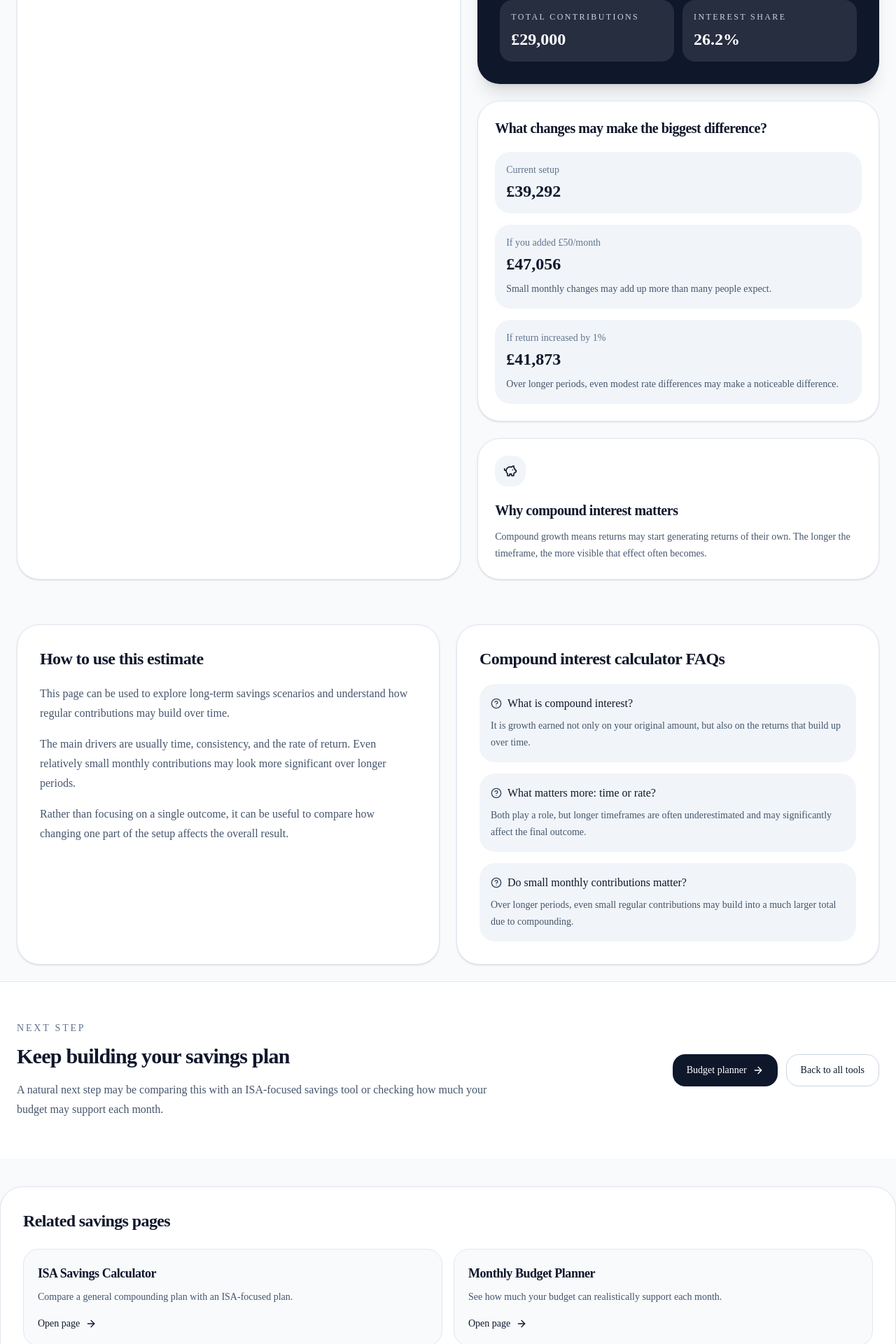
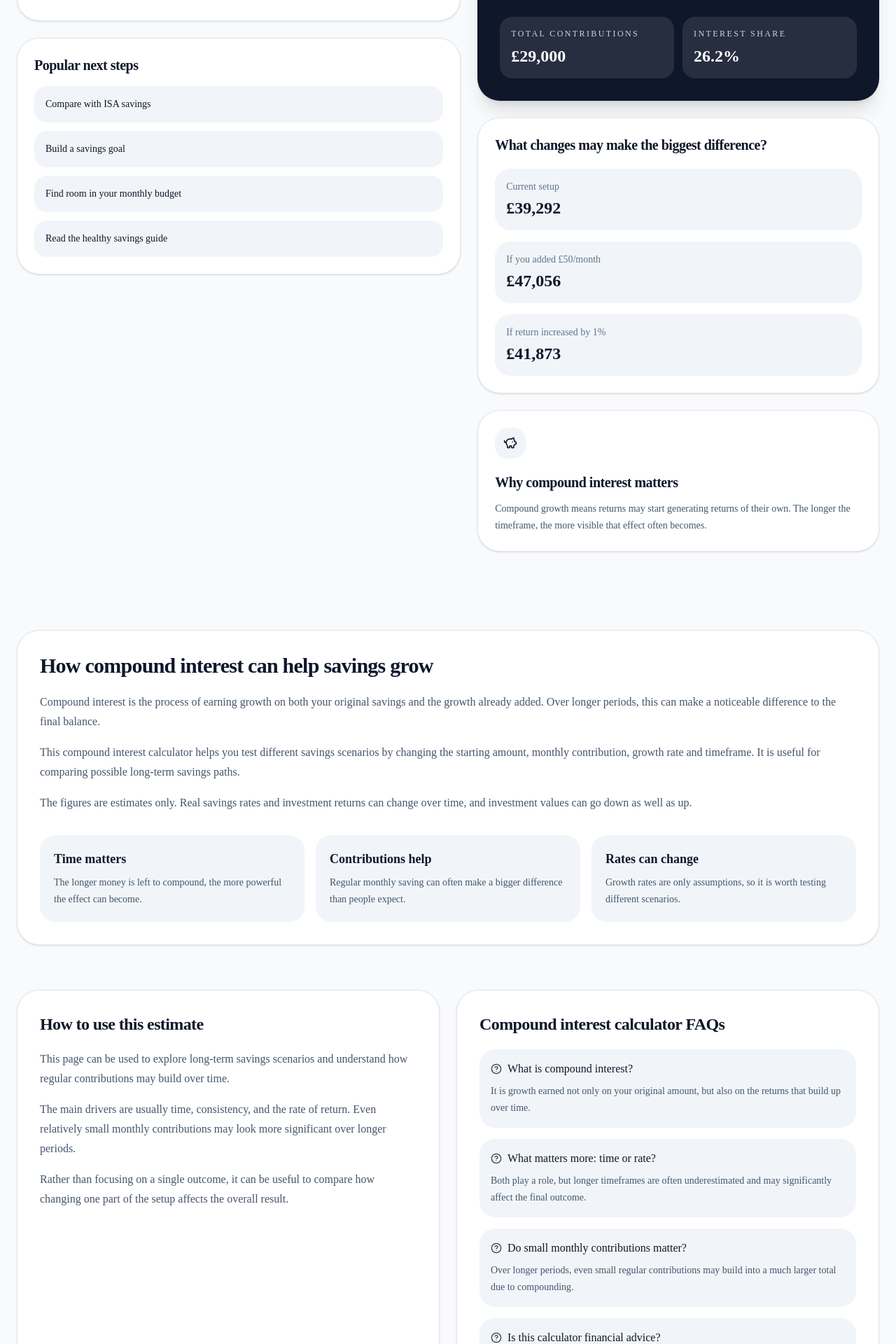
Before and after one commit to AlexMcD89/budgetbeacon89, a Next.js app: page /tools/compound-interest-calculator in a window 1280 px wide. Shown: the part 880-2800 px from the top of the page at 70% size. Built offline with nearby package versions, Linux system fonts and the light colour scheme.

Commit message:
Improve compound interest calculator SEO and ads

```diff
--- /dev/null
+++ b/app/tools/compound-interest-calculator/layout.tsx
@@ -0,0 +1,27 @@
+import type { Metadata } from "next";
+
+export const metadata: Metadata = {
+  title: "Compound Interest Calculator UK | Savings Growth Calculator",
+  description:
+    "Use our free compound interest calculator to estimate how your savings or investments could grow over time with monthly contributions and compound growth.",
+  alternates: {
+    canonical:
+      "https://www.budgetbeacon.co.uk/tools/compound-interest-calculator",
+  },
+  openGraph: {
+    title: "Compound Interest Calculator UK",
+    description:
+      "Estimate long-term savings growth with compound interest, monthly contributions and different growth rates.",
+    url: "https://www.budgetbeacon.co.uk/tools/compound-interest-calculator",
+    siteName: "BudgetBeacon",
+    type: "website",
+  },
+};
+
+export default function CompoundInterestLayout({
+  children,
+}: {
+  children: React.ReactNode;
+}) {
+  return children;
+}
--- a/app/tools/compound-interest-calculator/page.tsx
+++ b/app/tools/compound-interest-calculator/page.tsx
@@ -12,6 +12,7 @@ import {
 } from "lucide-react";
 import RelatedLinks from "@/components/related-links";
 import ToolDisclaimer from "@/components/tool-disclaimer";
+import AdsenseAd from "@/components/adsense-ad";
 
 function formatGBP(value: number) {
   return new Intl.NumberFormat("en-GB", {
@@ -168,8 +169,16 @@ export default function CompoundInterestCalculatorPage() {
         </div>
       </section>
 
+      <section className="mx-auto max-w-7xl px-4 pt-6 md:px-6">
+        <AdsenseAd
+          slot="1045116839"
+          className="overflow-hidden rounded-3xl bg-white"
+        />
+      </section>
+
       <section className="mx-auto max-w-7xl px-4 py-10 md:px-6">
         <div className="grid gap-6 xl:grid-cols-[1.05fr_0.95fr]">
+          <div>
             <div className="rounded-[2rem] border border-slate-200 bg-white p-6 shadow-sm md:p-8">
               <div className="flex flex-wrap gap-3">
                 <button
@@ -250,10 +259,47 @@ export default function CompoundInterestCalculatorPage() {
                   What this calculator helps with
                 </p>
                 <p className="mt-2 text-sm leading-6 text-slate-600">
-                Use this page to compare long-term savings paths, understand how
-                compounding works, and see how much difference a higher monthly
-                contribution or a longer timeframe may make.
+                  Use this page to compare long-term savings paths, understand
+                  how compounding works, and see how much difference a higher
+                  monthly contribution or a longer timeframe may make.
                 </p>
+              </div>
+            </div>
+
+            <div className="mt-6 rounded-[2rem] border border-slate-200 bg-white p-6 shadow-sm">
+              <h2 className="text-xl font-semibold tracking-tight">
+                Popular next steps
+              </h2>
+
+              <div className="mt-4 space-y-3">
+                <Link
+                  href="/tools/isa-savings-calculator"
+                  className="block rounded-2xl bg-slate-100 p-4 text-sm font-medium text-slate-900 transition hover:bg-slate-200"
+                >
+                  Compare with ISA savings
+                </Link>
+
+                <Link
+                  href="/tools/savings-goal-calculator"
+                  className="block rounded-2xl bg-slate-100 p-4 text-sm font-medium text-slate-900 transition hover:bg-slate-200"
+                >
+                  Build a savings goal
+                </Link>
+
+                <Link
+                  href="/tools/monthly-budget-planner"
+                  className="block rounded-2xl bg-slate-100 p-4 text-sm font-medium text-slate-900 transition hover:bg-slate-200"
+                >
+                  Find room in your monthly budget
+                </Link>
+
+                <Link
+                  href="/guides/healthy-savings-rate-uk"
+                  className="block rounded-2xl bg-slate-100 p-4 text-sm font-medium text-slate-900 transition hover:bg-slate-200"
+                >
+                  Read the healthy savings guide
+                </Link>
+              </div>
             </div>
           </div>
 
@@ -352,10 +398,6 @@ export default function CompoundInterestCalculatorPage() {
                   <p className="mt-1 text-2xl font-semibold text-slate-900">
                     {formatGBP(result.higherContributionBalance)}
                   </p>
-                  <p className="mt-2 text-sm leading-6 text-slate-600">
-                    Small monthly changes may add up more than many people
-                    expect.
-                  </p>
                 </div>
 
                 <div className="rounded-3xl bg-slate-100 p-4">
@@ -364,10 +406,6 @@ export default function CompoundInterestCalculatorPage() {
                   </p>
                   <p className="mt-1 text-2xl font-semibold text-slate-900">
                     {formatGBP(result.higherRateBalance)}
-                  </p>
-                  <p className="mt-2 text-sm leading-6 text-slate-600">
-                    Over longer periods, even modest rate differences may make a
-                    noticeable difference.
                   </p>
                 </div>
               </div>
@@ -386,6 +424,58 @@ export default function CompoundInterestCalculatorPage() {
                 effect often becomes.
               </p>
             </div>
+          </div>
+        </div>
+      </section>
+
+      <section className="mx-auto max-w-7xl px-4 py-4 md:px-6">
+        <AdsenseAd
+          slot="1894419213"
+          className="overflow-hidden rounded-3xl bg-white"
+        />
+      </section>
+
+      <section className="mx-auto max-w-7xl px-4 py-10 md:px-6">
+        <div className="rounded-[2rem] border border-slate-200 bg-white p-6 shadow-sm md:p-8">
+          <h2 className="text-3xl font-semibold tracking-tight">
+            How compound interest can help savings grow
+          </h2>
+
+          <div className="mt-5 space-y-4 text-slate-600">
+            <p className="leading-7">
+              Compound interest is the process of earning growth on both your
+              original savings and the growth already added. Over longer
+              periods, this can make a noticeable difference to the final
+              balance.
+            </p>
+
+            <p className="leading-7">
+              This compound interest calculator helps you test different savings
+              scenarios by changing the starting amount, monthly contribution,
+              growth rate and timeframe. It is useful for comparing possible
+              long-term savings paths.
+            </p>
+
+            <p className="leading-7">
+              The figures are estimates only. Real savings rates and investment
+              returns can change over time, and investment values can go down as
+              well as up.
+            </p>
+          </div>
+
+          <div className="mt-8 grid gap-4 md:grid-cols-3">
+            <InfoCard
+              title="Time matters"
+              text="The longer money is left to compound, the more powerful the effect can become."
+            />
+            <InfoCard
+              title="Contributions help"
+              text="Regular monthly saving can often make a bigger difference than people expect."
+            />
+            <InfoCard
+              title="Rates can change"
+              text="Growth rates are only assumptions, so it is worth testing different scenarios."
+            />
           </div>
         </div>
       </section>
@@ -420,44 +510,22 @@ export default function CompoundInterestCalculatorPage() {
             </h2>
 
             <div className="mt-5 space-y-4">
-              <div className="rounded-3xl bg-slate-100 p-4">
-                <div className="flex items-center gap-2">
-                  <CircleHelp className="h-4 w-4 text-slate-700" />
-                  <p className="font-medium text-slate-900">
-                    What is compound interest?
-                  </p>
-                </div>
-                <p className="mt-2 text-sm leading-6 text-slate-600">
-                  It is growth earned not only on your original amount, but also
-                  on the returns that build up over time.
-                </p>
-              </div>
-
-              <div className="rounded-3xl bg-slate-100 p-4">
-                <div className="flex items-center gap-2">
-                  <CircleHelp className="h-4 w-4 text-slate-700" />
-                  <p className="font-medium text-slate-900">
-                    What matters more: time or rate?
-                  </p>
-                </div>
-                <p className="mt-2 text-sm leading-6 text-slate-600">
-                  Both play a role, but longer timeframes are often
-                  underestimated and may significantly affect the final outcome.
-                </p>
-              </div>
-
-              <div className="rounded-3xl bg-slate-100 p-4">
-                <div className="flex items-center gap-2">
-                  <CircleHelp className="h-4 w-4 text-slate-700" />
-                  <p className="font-medium text-slate-900">
-                    Do small monthly contributions matter?
-                  </p>
-                </div>
-                <p className="mt-2 text-sm leading-6 text-slate-600">
-                  Over longer periods, even small regular contributions may
-                  build into a much larger total due to compounding.
-                </p>
-              </div>
+              <FAQ
+                question="What is compound interest?"
+                answer="It is growth earned not only on your original amount, but also on the returns that build up over time."
+              />
+              <FAQ
+                question="What matters more: time or rate?"
+                answer="Both play a role, but longer timeframes are often underestimated and may significantly affect the final outcome."
+              />
+              <FAQ
+                question="Do small monthly contributions matter?"
+                answer="Over longer periods, even small regular contributions may build into a much larger total due to compounding."
+              />
+              <FAQ
+                question="Is this calculator financial advice?"
+                answer="No. It is a general educational estimate only and should not be treated as personal financial advice."
+              />
             </div>
           </div>
         </div>
@@ -534,3 +602,24 @@ export default function CompoundInterestCalculatorPage() {
     </main>
   );
 }
+
+function InfoCard({ title, text }: { title: string; text: string }) {
+  return (
+    <div className="rounded-3xl bg-slate-100 p-5">
+      <p className="text-lg font-semibold text-slate-900">{title}</p>
+      <p className="mt-2 text-sm leading-6 text-slate-600">{text}</p>
+    </div>
+  );
+}
+
+function FAQ({ question, answer }: { question: string; answer: string }) {
+  return (
+    <div className="rounded-3xl bg-slate-100 p-4">
+      <div className="flex items-center gap-2">
+        <CircleHelp className="h-4 w-4 text-slate-700" />
+        <p className="font-medium text-slate-900">{question}</p>
+      </div>
+      <p className="mt-2 text-sm leading-6 text-slate-600">{answer}</p>
+    </div>
+  );
+}
```
Lines whose indentation alone changed are shown as unchanged.
